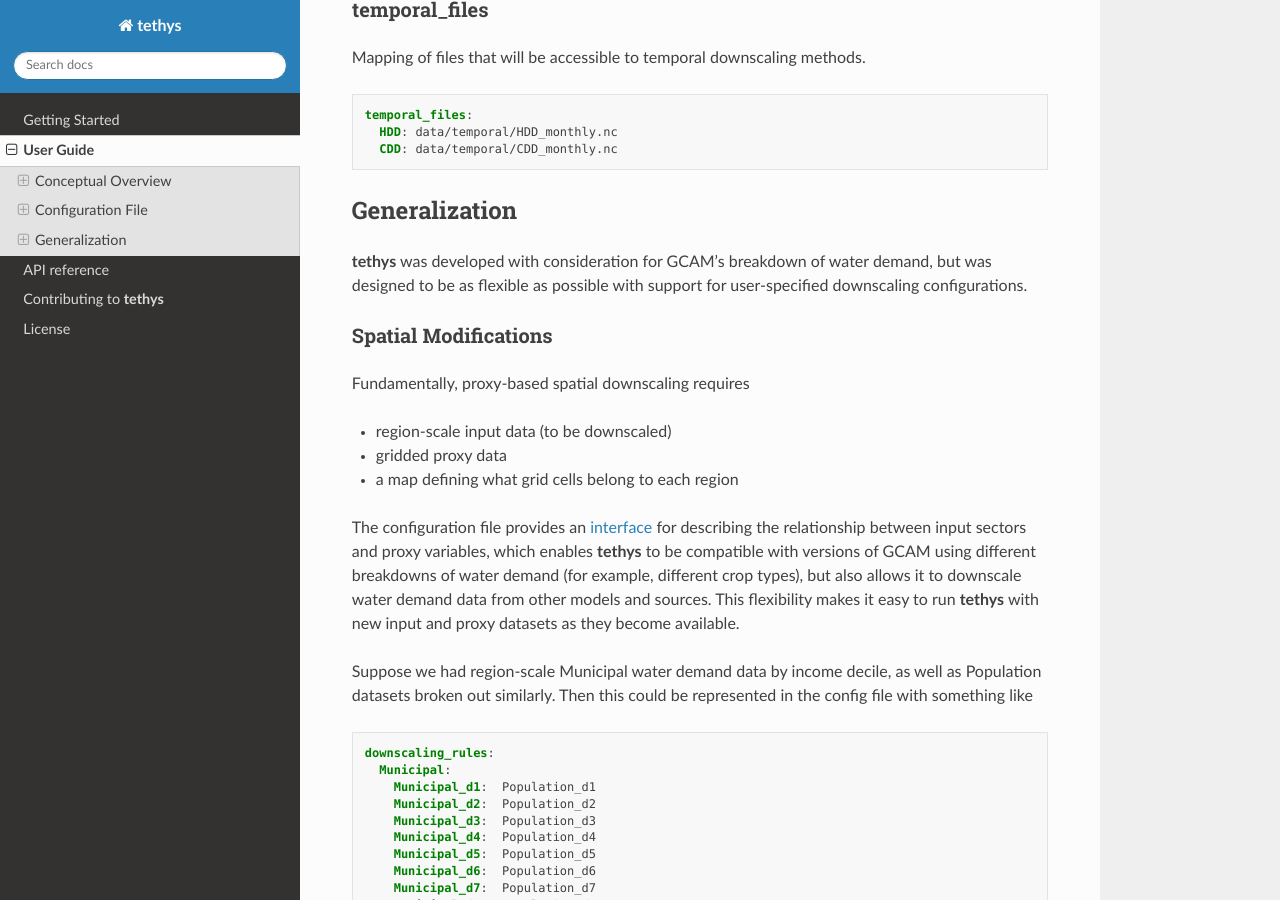
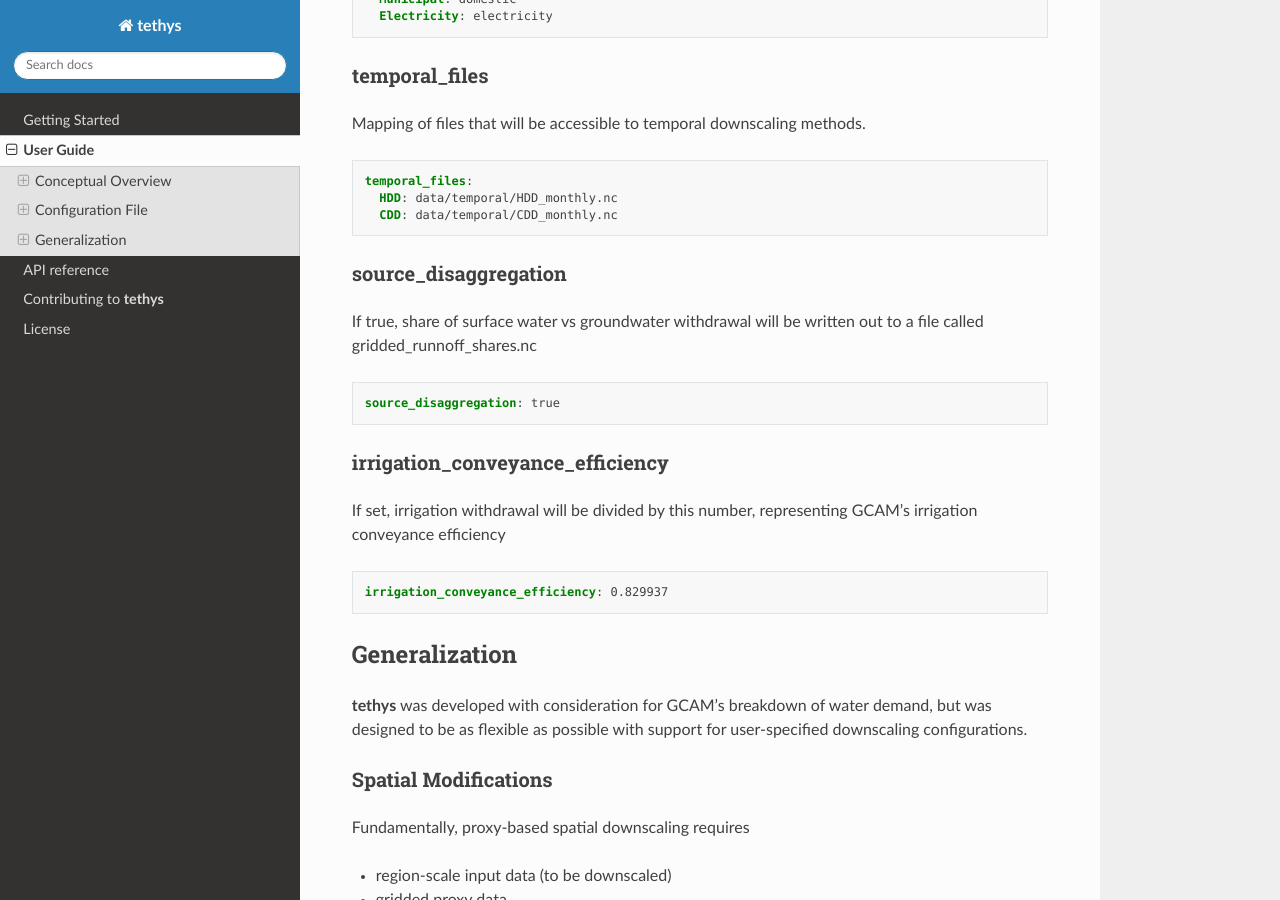
Before and after one commit to JGCRI/tethys, a Sphinx documentation site: the page built from docs/source/user_guide.rst, in a window 1280 px wide and 900 px high, scrolled down 7340 px. Built offline with Sphinx 7.4.7 and the Read the Docs theme 3.1.0, drawn with Linux system fonts in a browser that asks for light colours; formulas are drawn with MathJax 3; pages that are not in the unit, such as notebooks, are missing from menus; some of the changed text lies outside the part shown.

Commit message:
support `irrigation_conveyance_efficiency` configuration

```diff
--- a/docs/source/user_guide.rst
+++ b/docs/source/user_guide.rst
@@ -102,22 +102,24 @@ Configuration File
 ------------------
 **tethys** uses a `YAML <https://yaml.org/spec/1.2.2/>`_ configuration file. The options in this file correspond to the arguments passed to the :ref:`Tethys class <tethys.model>`. Options not present in the config file will use the default. An overview is provided in the following table, with more details and examples below.
 
-======================== =========================================================
-Option                   Description
-======================== =========================================================
-:ref:`years`             list of years to be included spatial downscaling
-:ref:`resolution`        resolution in degrees for spatial downscaling
-:ref:`demand_type`       choice between "withdrawals" (default) or "consumption"
-:ref:`perform_temporal`  choice between "false" (default) or "true"
-:ref:`gcam_db`           relative path to a GCAM database
-:ref:`csv`               relative path to csv file containing inputs
-:ref:`output_file`       name of file to write outputs to
-:ref:`downscaling_rules` mapping from water demand sectors to proxy variables
-:ref:`proxy_files`       mapping of spatial proxy files to their years/variables
-:ref:`map_files`         list of files containing region maps
-:ref:`temporal_methods`  mapping of sector to temporal downscaling method
-:ref:`temporal_files`    files that will be accessible during temporal downscaling
-======================== =========================================================
+======================================= =============================================================================
+Option                                  Description
+======================================= =============================================================================
+:ref:`years`                            list of years to be included spatial downscaling
+:ref:`resolution`                       resolution in degrees for spatial downscaling
+:ref:`demand_type`                      choice between "withdrawals" (default) or "consumption"
+:ref:`perform_temporal`                 choice between "false" (default) or "true"
+:ref:`gcam_db`                          relative path to a GCAM database
+:ref:`csv`                              relative path to csv file containing inputs
+:ref:`output_file`                      name of file to write outputs to
+:ref:`downscaling_rules`                mapping from water demand sectors to proxy variables
+:ref:`proxy_files`                      mapping of spatial proxy files to their years/variables
+:ref:`map_files`                        list of files containing region maps
+:ref:`temporal_methods`                 mapping of sector to temporal downscaling method
+:ref:`temporal_files`                   files that will be accessible during temporal downscaling
+:ref:`source_disaggregation`            if true, share of surface water vs groundwater withdrawal will be written out
+:ref:`irrigation_conveyance_efficiency` if set, irrigation withdrawal will be divided by this number
+======================================= =============================================================================
 
 
 years
@@ -272,6 +274,24 @@ Mapping of files that will be accessible to temporal downscaling methods.
     CDD: data/temporal/CDD_monthly.nc
 
 
+source_disaggregation
+^^^^^^^^^^^^^^^^^^^^^
+If true, share of surface water vs groundwater withdrawal will be written out to a file called gridded_runnoff_shares.nc
+
+.. code-block:: yaml
+
+  source_disaggregation: true
+
+
+irrigation_conveyance_efficiency
+^^^^^^^^^^^^^^^^^^^^^^^^^^^^^^^^
+If set, irrigation withdrawal will be divided by this number, representing GCAM's irrigation conveyance efficiency
+
+.. code-block:: yaml
+
+  irrigation_conveyance_efficiency: 0.829937
+
+
 Generalization
 --------------
 **tethys** was developed with consideration for GCAM's breakdown of water demand, but was designed to be as flexible as possible with support for user-specified downscaling configurations.
```
Also changed, not shown: 2 other files.
